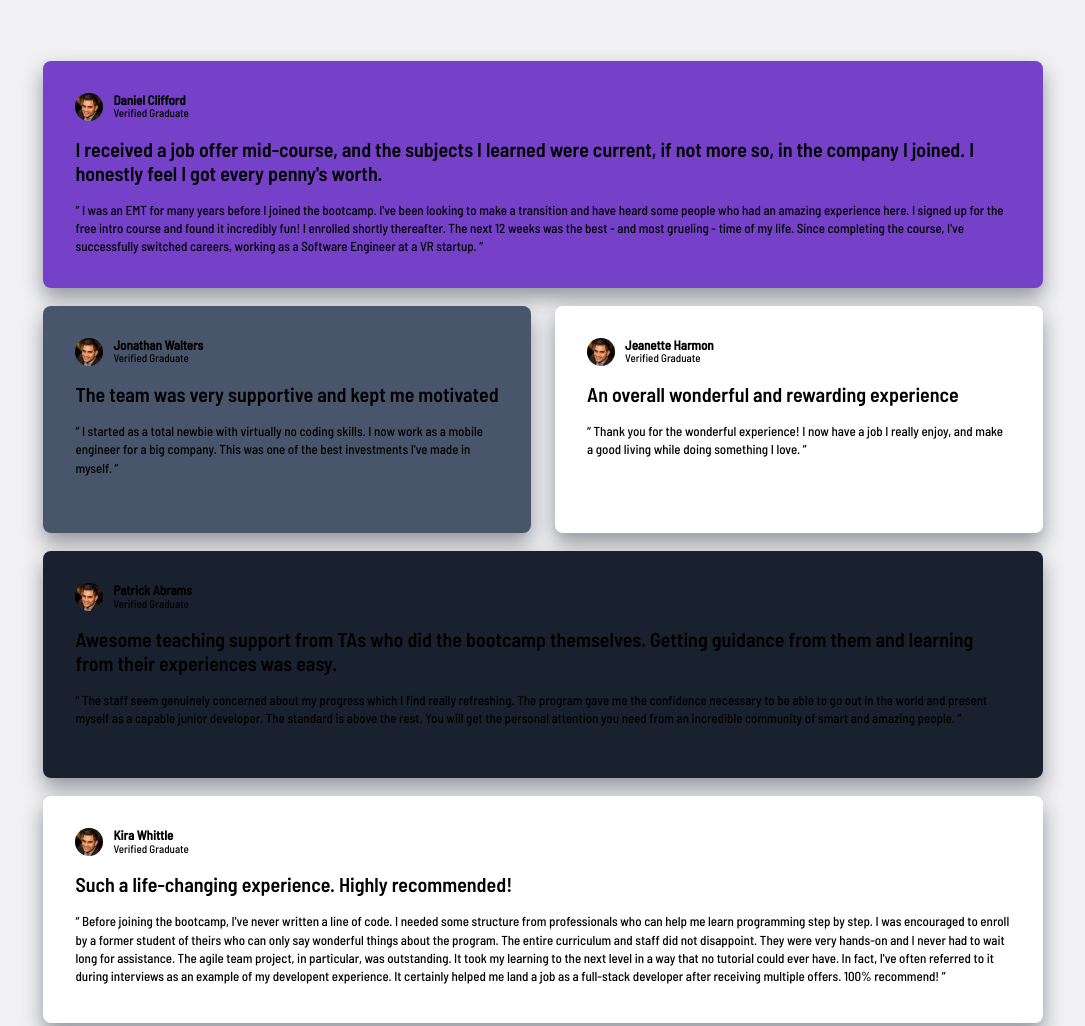
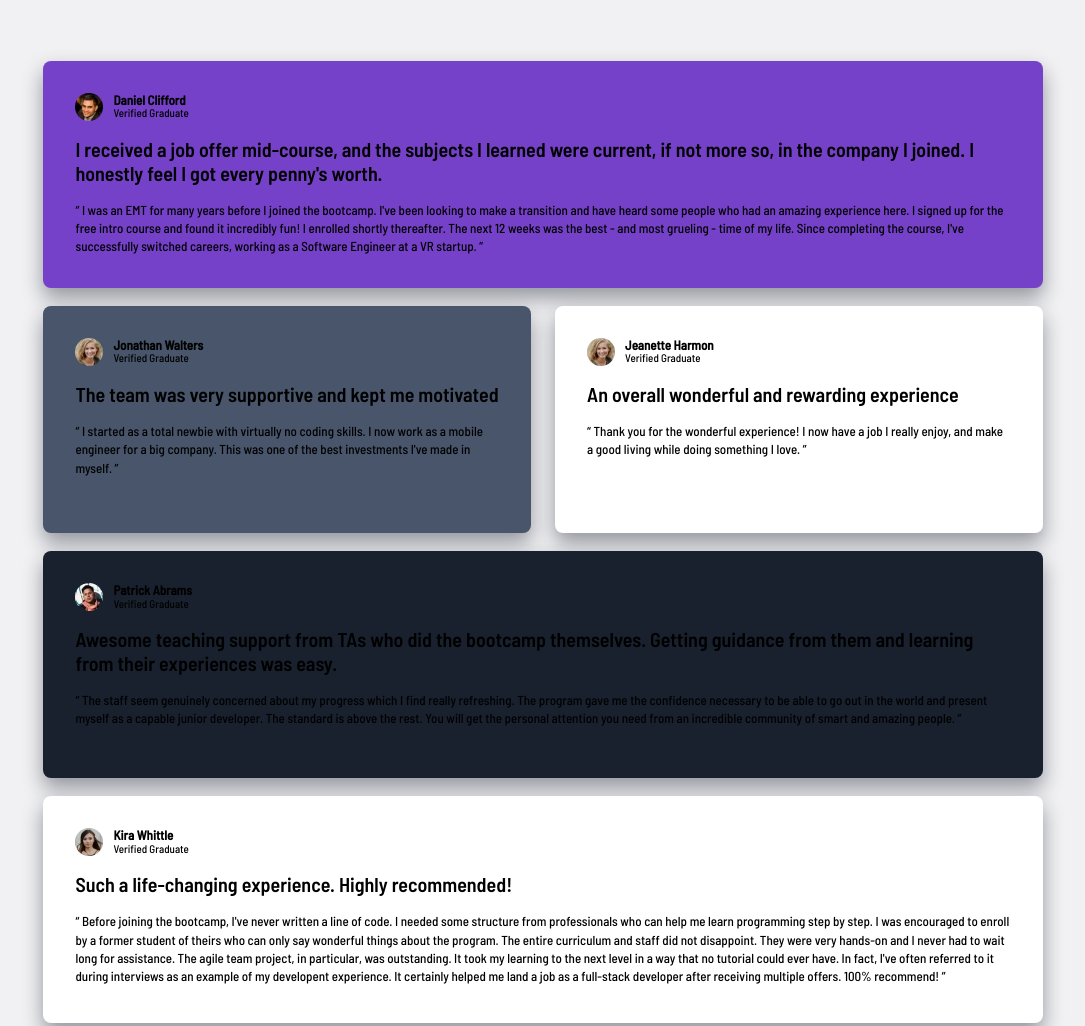
Before and after one commit to JammiM/testimonials-grid-section-fem, a website built with Vite: page index.html in a window 1280 px wide. Shown: the part 105-1131 px from the top of the page, without its empty margins (97-1182 px from the left). Built offline with nearby package versions, Linux system fonts and the light colour scheme.

Commit message:
Added the correct images to each profile

```diff
--- a/index.html
+++ b/index.html
@@ -80,14 +80,14 @@
         <header class="testimonial-header">
           <picture>
             <source
-              srcset="src/assets/images/image-daniel.webp"
+              srcset="src/assets/images/image-jeanette.webp"
               type="image/webp"
             />
             <img
               width="28"
               height="28"
               class="testimonial-thumbnail"
-              src="src/assets/images/image-daniel.jpg"
+              src="src/assets/images/image-jonathan.jpg"
               alt="Picture of Daniel Clifford"
             />
           </picture>
@@ -112,14 +112,14 @@
         <header class="testimonial-header">
           <picture>
             <source
-              srcset="src/assets/images/image-daniel.webp"
+              srcset="src/assets/images/image-jeanette.webp"
               type="image/webp"
             />
             <img
               width="28"
               height="28"
               class="testimonial-thumbnail"
-              src="src/assets/images/image-daniel.jpg"
+              src="src/assets/images/image-jeanette.jpg"
               alt="Picture of Daniel Clifford"
             />
           </picture>
@@ -144,14 +144,14 @@
         <header class="testimonial-header">
           <picture>
             <source
-              srcset="src/assets/images/image-daniel.webp"
+              srcset="src/assets/images/image-patrick.webp"
               type="image/webp"
             />
             <img
               width="28"
               height="28"
               class="testimonial-thumbnail"
-              src="src/assets/images/image-daniel.jpg"
+              src="src/assets/images/image-patrick.jpg"
               alt="Picture of Daniel Clifford"
             />
           </picture>
@@ -182,14 +182,14 @@
         <header class="testimonial-header">
           <picture>
             <source
-              srcset="src/assets/images/image-daniel.webp"
+              srcset="src/assets/images/image-kira.webp"
               type="image/webp"
             />
             <img
               width="28"
               height="28"
               class="testimonial-thumbnail"
-              src="src/assets/images/image-daniel.jpg"
+              src="src/assets/images/image-kira.jpg"
               alt="Picture of Daniel Clifford"
             />
           </picture>
```
Also changed, not shown: src/assets/images/image-jonathan.webp (added).
